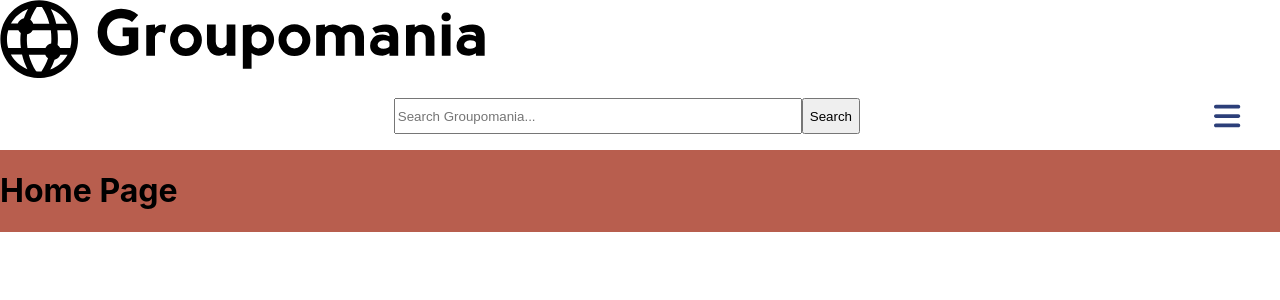
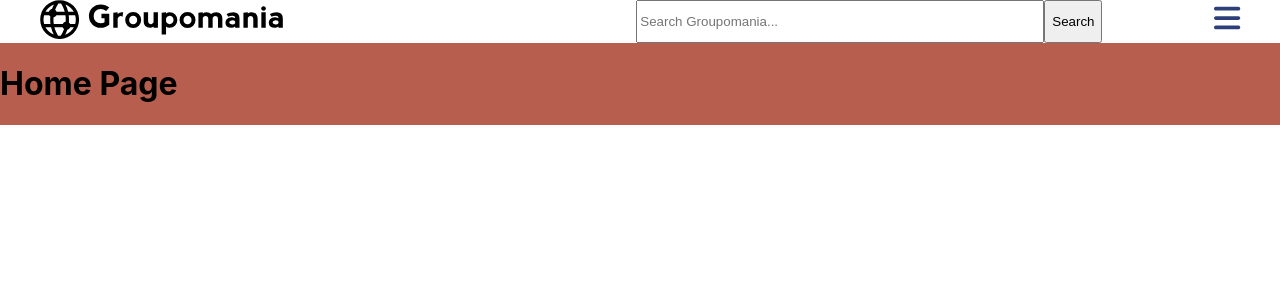
Before and after one commit to abby-pfingsten/groupomania-react-app, a React (Create React App) app in the folder app/: page / in a window 1280 px wide. Shown: the top 300 px of the page. Built offline with nearby package versions, Linux system fonts and the light colour scheme.

Commit message:
restructuring seems to work

```diff
--- a/app/src/frontend/pages/Header.js
+++ b/app/src/frontend/pages/Header.js
@@ -1,17 +1,17 @@
-import { Outlet, Link } from 'react-router-dom'
-import '../styles/sass/Header.scss'
-import textLogo from '../images/icon-left-font-monochrome-black.svg'
-import iconLogo from '../images/icon.svg'
-import { useState } from 'react'
-import { FontAwesomeIcon } from '@fortawesome/react-fontawesome'
-import { faBars } from '@fortawesome/free-solid-svg-icons'
-import { faX } from '@fortawesome/free-solid-svg-icons'
+import { Outlet, Link } from "react-router-dom"
+import "../styles/sass/Header.scss"
+import textLogo from "../images/icon-left-font-monochrome-black.svg"
+import iconLogo from "../images/icon.svg"
+import { useState } from "react"
+import { FontAwesomeIcon } from "@fortawesome/react-fontawesome"
+import { faBars } from "@fortawesome/free-solid-svg-icons"
+import { faX } from "@fortawesome/free-solid-svg-icons"
 // import { icon } from '@fortawesome/fontawesome-svg-core'
 
 function Header() {
   /* Constants */
   const urlParams = new URLSearchParams(window.location.search)
-  const [searchText, setSearchText] = useState(urlParams.get('search') ?? '')
+  const [searchText, setSearchText] = useState(urlParams.get("search") ?? "")
   const [click, setClick] = useState(false)
   const [mobileHeader, setMobileHeader] = useState(false)
 
@@ -24,11 +24,11 @@ function Header() {
   // the url
   const onChangeSearchText = () => {
     if (searchText.length !== 0) {
-      urlParams.set('search', searchText)
+      urlParams.set("search", searchText)
 
       window.location.search = urlParams
     } else {
-      window.location.search = ''
+      window.location.search = ""
     }
   }
   // set click to opposite
@@ -44,36 +44,29 @@ function Header() {
     }
   }
 
-  window.addEventListener('resize', showMobileHeader)
+  window.addEventListener("resize", showMobileHeader)
 
   return (
     <>
-      <nav>
-        <Link to="/">
-          <img
-            src={mobileHeader ? iconLogo : textLogo}
-            alt="Groupomania Logo"
-          ></img>
-        </Link>
-        <ul
+      <nav className="nav">
+        <div
           className={
-            mobileHeader ? 'nav-layout nav-layout__mobile' : 'nav-layout'
+            mobileHeader ? "nav-layout nav-layout__mobile" : "nav-layout"
           }
         >
-          <li>
-            {/* <Link to="/">
-              <img
-                src={mobileHeader ? iconLogo : textLogo}
-                alt="Groupomania Logo"
-              ></img>
-            </Link> */}
-          </li>
-          <li
+          <Link to="/" className="nav-layout__logo">
+            <img
+              src={mobileHeader ? iconLogo : textLogo}
+              alt="Groupomania Logo"
+            ></img>
+          </Link>
+
+          <div
             className={
-              mobileHeader ? 'nav-layout__search-mobile' : 'nav-layout__search'
+              mobileHeader ? "nav-layout__search-mobile" : "nav-layout__search"
             }
           >
-            {' '}
+            {" "}
             <input
               placeholder="Search Groupomania..."
               type="text"
@@ -81,13 +74,24 @@ function Header() {
               value={searchText}
             />
             <button type="submit" onClick={onChangeSearchText}>
-              Search{' '}
+              Search{" "}
             </button>
-          </li>
-          <li className="nav-layout__profile" onClick={handleClick}>
+          </div>
+          <div className="nav-layout__menu" onClick={handleClick}>
             <Link to="/profile">{click ? faXElement : faBarsElement} </Link>
-          </li>
-        </ul>
+          </div>
+          {/*
+          <ul
+            className={
+              mobileHeader ? "nav-layout nav-layout__mobile" : "nav-layout"
+            }
+          > */}
+
+          {/* <li className="nav-layout__profile" onClick={handleClick}>
+              <Link to="/profile">{click ? faXElement : faBarsElement} </Link>
+            </li> */}
+          {/* </ul> */}
+        </div>
       </nav>
 
       <Outlet />
--- a/app/src/frontend/styles/sass/Header.scss
+++ b/app/src/frontend/styles/sass/Header.scss
@@ -17,7 +17,6 @@ $navy-color: rgb(44, 63, 121);
   &__search {
     display: flex;
     flex-direction: row;
-    // @include desktop-only
     & input {
       width: 400px;
     }
@@ -27,12 +26,8 @@ $navy-color: rgb(44, 63, 121);
     flex-direction: row;
   }
 
-  &__profile a {
-    text-decoration: none;
+  &__menu a {
     color: $navy-color;
     font-size: 30px;
-    // @include desktop-only {
-    //   padding-right: 30px;
-    // }
   }
 }
```
Also changed, not shown: 1 other file (tests, documents, lock files or other folders).
